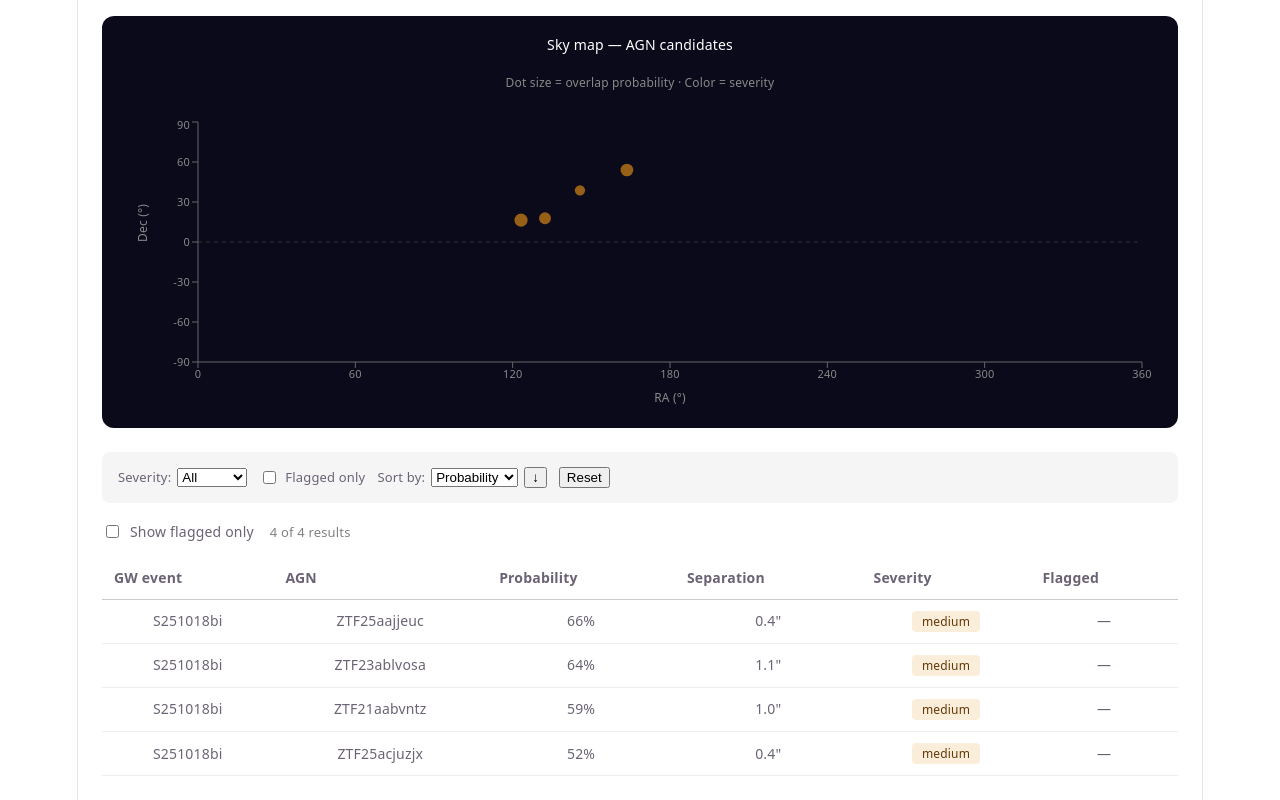
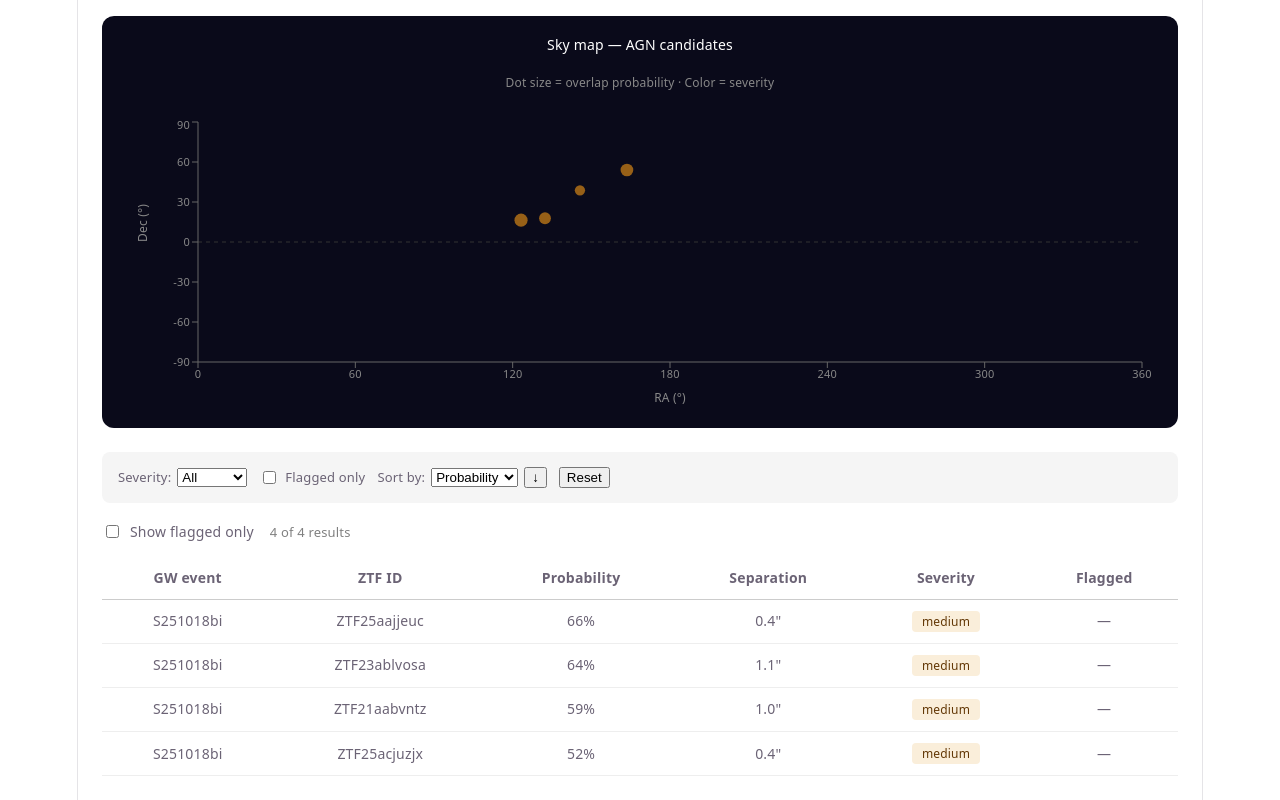
Before and after one commit to Hemanthb1/gw-agn-dashboard, a React (Vite) app: page / in a window 1280 px wide. Shown: the part 491-1291 px from the top of the page. Built offline with nearby package versions, Linux system fonts and the light colour scheme; no server answers.

Commit message:
Update alert table

```diff
--- a/src/components/AlertTable.tsx
+++ b/src/components/AlertTable.tsx
@@ -59,9 +59,9 @@ export default function AlertTable({ results, onSelect }: AlertTableProps) {
 
       <table style={{ width: "100%", borderCollapse: "collapse", fontSize: 14 }}>
         <thead>
-          <tr style={{ borderBottom: "1px solid #ccc", textAlign: "left" }}>
+          <tr style={{ borderBottom: "1px solid #ccc", textAlign: "center" }}>
             <th style={{ padding: "8px 12px" }}>GW event</th>
-            <th style={{ padding: "8px 12px" }}>AGN</th>
+            <th style={{ padding: "8px 12px" }}>ZTF ID</th>
             <th style={{ padding: "8px 12px" }}>Probability</th>
             <th style={{ padding: "8px 12px" }}>Separation</th>
             <th style={{ padding: "8px 12px" }}>Severity</th>
```
